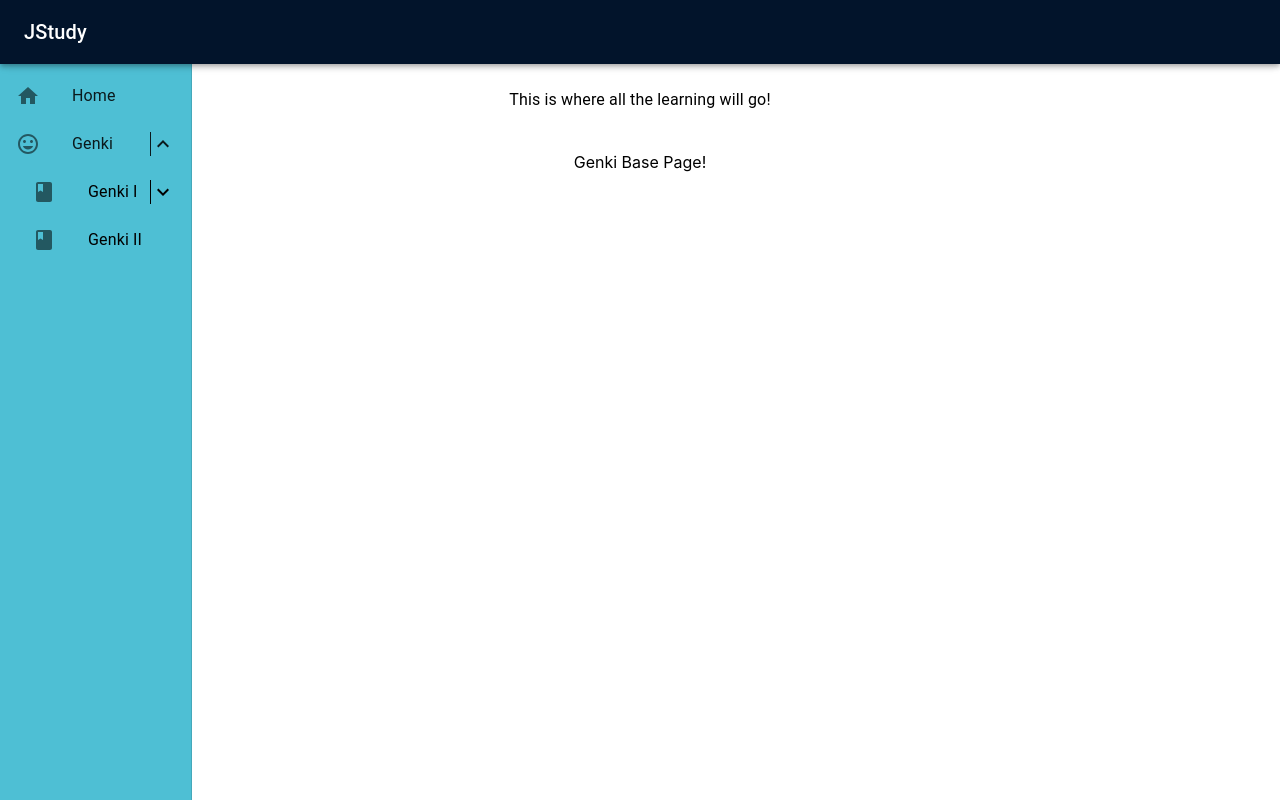
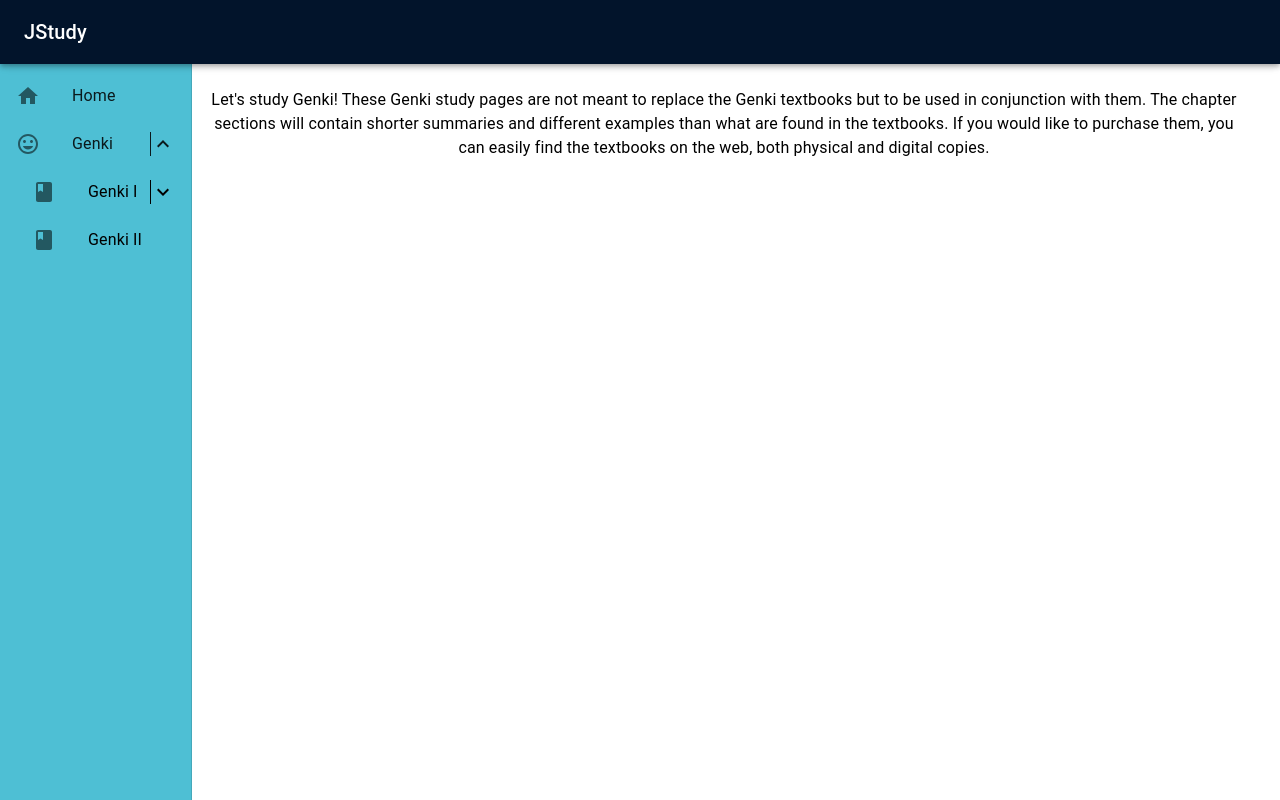
Before and after one commit to kramos577/JStudy, a React (Create React App) app in the folder frontend/: page /genki in a window 1280 px wide. Built offline with nearby package versions, Linux system fonts and the light colour scheme.

Commit message:
Update Genki Base Page with Basic Info

```diff
--- a/frontend/src/pages/Genki.tsx
+++ b/frontend/src/pages/Genki.tsx
@@ -3,11 +3,15 @@
 function Genki() {
     return (
         <div>
-            <Box component="main" sx={{ flexGrow: 1, p: 3 }}>
+            <Box component="main" sx={{ width: "85%", float: "right" }}>
                 <Toolbar />
-                <Typography paragraph>This is where all the learning will go!</Typography>
+                <Typography paragraph sx={{ marginTop: 3, marginLeft: 2, marginRight: 5 }}>
+                    Let's study Genki! These Genki study pages are not meant to replace the Genki textbooks but to be
+                    used in conjunction with them. The chapter sections will contain shorter summaries and different
+                    examples than what are found in the textbooks. If you would like to purchase them, you can easily
+                    find the textbooks on the web, both physical and digital copies.
+                </Typography>
             </Box>
-            Genki Base Page!
         </div>
     );
 }
```
